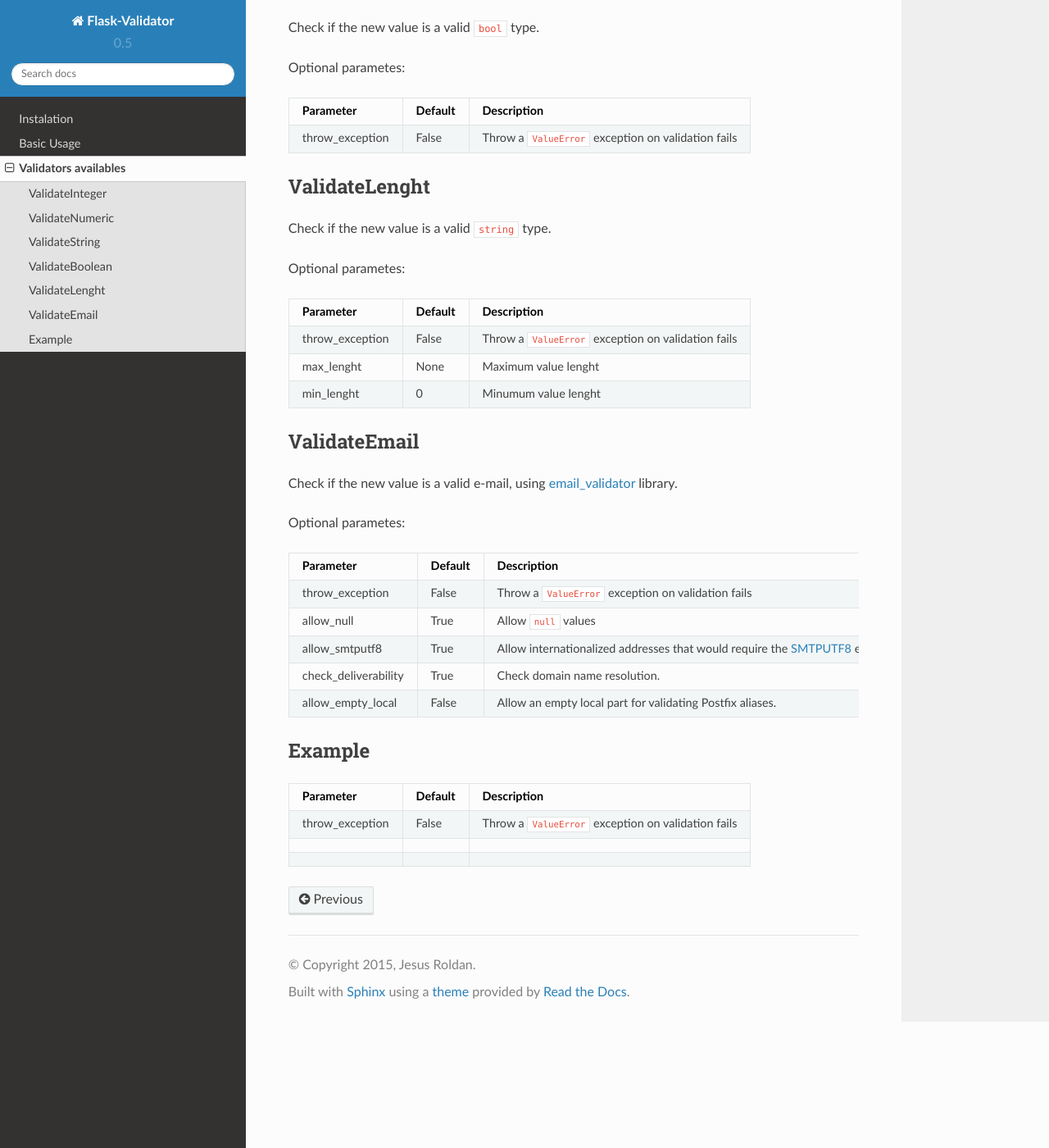
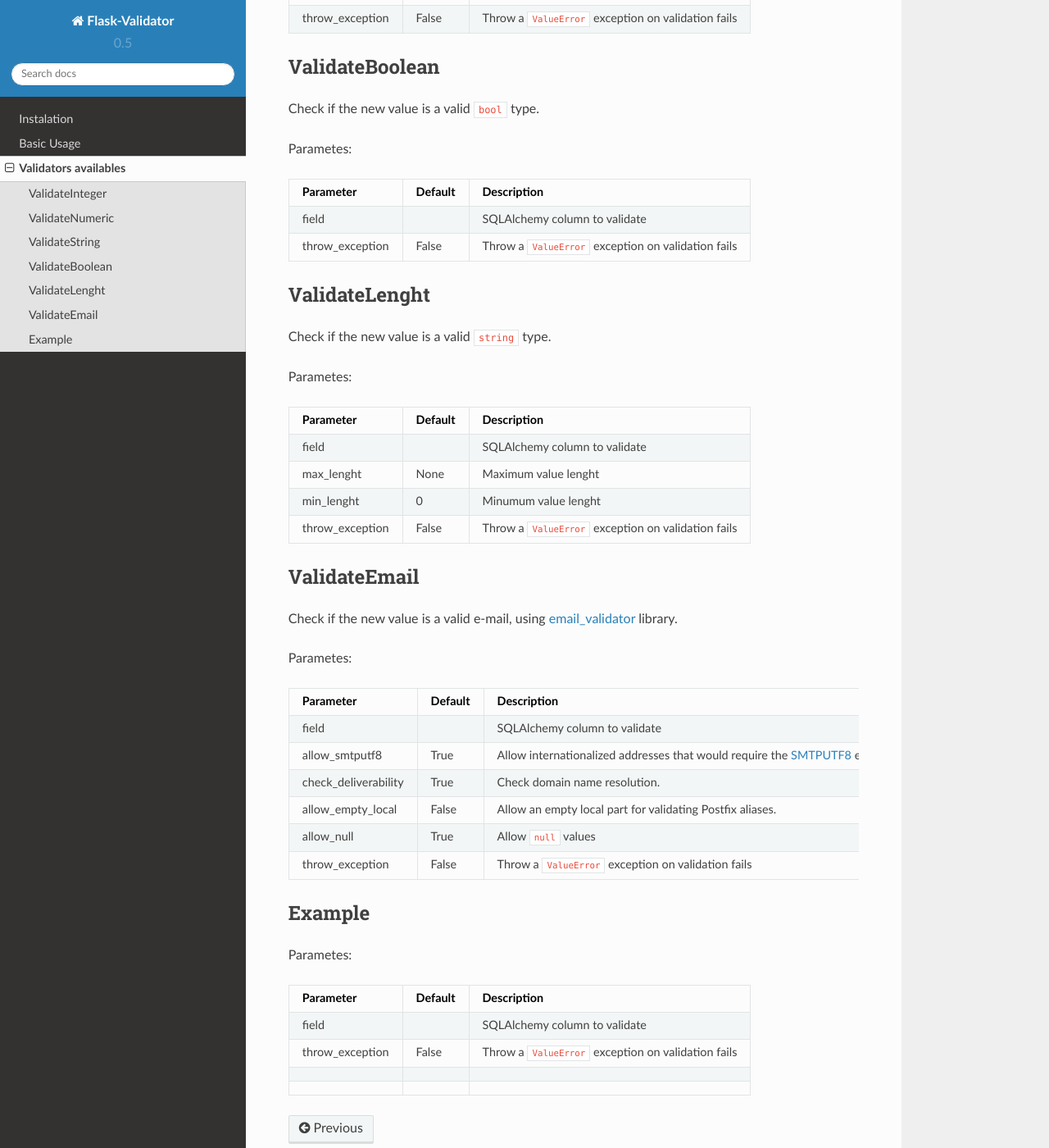
Before and after one commit to xeBuz/Flask-Validator, a Sphinx documentation site: the page built from docs/validators.rst, in a window 1280 px wide and 1400 px high, scrolled down 1451 px. Shown: the whole window at 82% size. Built offline with Sphinx 7.4.7 and the Read the Docs theme 2.0.0, drawn with Linux system fonts in a browser that asks for light colours; some of the changed text lies outside the part shown.

Commit message:
Better __init__()

```diff
--- a/docs/validators.rst
+++ b/docs/validators.rst
@@ -20,16 +20,18 @@ ValidateInteger
 
 Check if the new value is a valid ``int`` or ``long`` type
 
-
-Optional parametes:
+Parametes:
 
 +-------------------------+-----------+-----------------------------------------------------------------+
 | Parameter               | Default   | Description                                                     |
 +=========================+===========+=================================================================+
-| throw_exception         | False     | Throw a ``ValueError`` exception on validation fails            |
+| field                   |           | SQLAlchemy column to validate                                   |
 +-------------------------+-----------+-----------------------------------------------------------------+
 | allow_null              | True      | Allow ``null`` values                                           |
 +-------------------------+-----------+-----------------------------------------------------------------+
+| throw_exception         | False     | Throw a ``ValueError`` exception on validation fails            |
++-------------------------+-----------+-----------------------------------------------------------------+
+
 
 .. note:: ``long`` type is only available i  Python 2.7
 
@@ -42,14 +44,16 @@ ValidateNumeric
 Check if the new value is a valid ``int``, ``long``, ``float`` or ``complex`` type
 
 
-Optional parametes:
+Parametes:
 
 +-------------------------+----------+-----------------------------------------------------------------+
 | Parameter               | Default  | Description                                                     |
 +=========================+==========+=================================================================+
-| throw_exception         | False    | Throw a ``ValueError`` exception on validation fails            |
+| field                   |          | SQLAlchemy column to validate                                   |
 +-------------------------+----------+-----------------------------------------------------------------+
 | allow_null              | True     | Allow ``null`` values                                           |
++-------------------------+----------+-----------------------------------------------------------------+
+| throw_exception         | False    | Throw a ``ValueError`` exception on validation fails            |
 +-------------------------+----------+-----------------------------------------------------------------+
 
 
@@ -64,14 +68,16 @@ ValidateString
 
 Check if the new value is a valid ``string`` type.
 
-Optional parametes:
+Parametes:
 
 +-------------------------+----------+-----------------------------------------------------------------+
 | Parameter               | Default  | Description                                                     |
 +=========================+==========+=================================================================+
-| throw_exception         | False    | Throw a ``ValueError`` exception on validation fails            |
+| field                   |          | SQLAlchemy column to validate                                   |
 +-------------------------+----------+-----------------------------------------------------------------+
 | allow_null              | True     | Allow ``null`` values                                           |
++-------------------------+----------+-----------------------------------------------------------------+
+| throw_exception         | False    | Throw a ``ValueError`` exception on validation fails            |
 +-------------------------+----------+-----------------------------------------------------------------+
 
 
@@ -83,11 +89,13 @@ ValidateBoolean
 
 Check if the new value is a valid ``bool`` type.
 
-Optional parametes:
+Parametes:
 
 +-------------------------+----------+-----------------------------------------------------------------+
 | Parameter               | Default  | Description                                                     |
 +=========================+==========+=================================================================+
+| field                   |          | SQLAlchemy column to validate                                   |
++-------------------------+----------+-----------------------------------------------------------------+
 | throw_exception         | False    | Throw a ``ValueError`` exception on validation fails            |
 +-------------------------+----------+-----------------------------------------------------------------+
 
@@ -100,16 +108,18 @@ ValidateLenght
 
 Check if the new value is a valid ``string`` type.
 
-Optional parametes:
+Parametes:
 
 +-------------------------+----------+-----------------------------------------------------------------+
 | Parameter               | Default  | Description                                                     |
 +=========================+==========+=================================================================+
-| throw_exception         | False    | Throw a ``ValueError`` exception on validation fails            |
+| field                   |          | SQLAlchemy column to validate                                   |
 +-------------------------+----------+-----------------------------------------------------------------+
 | max_lenght              | None     | Maximum value lenght                                            |
 +-------------------------+----------+-----------------------------------------------------------------+
 | min_lenght              | 0        | Minumum value lenght                                            |
++-------------------------+----------+-----------------------------------------------------------------+
+| throw_exception         | False    | Throw a ``ValueError`` exception on validation fails            |
 +-------------------------+----------+-----------------------------------------------------------------+
 
 
@@ -121,20 +131,22 @@ ValidateEmail
 
 Check if the new value is a valid e-mail, using email_validator_ library.
 
-Optional parametes:
+Parametes:
 
 +-------------------------+----------+--------------------------------------------------------------------------------+
 | Parameter               | Default  | Description                                                                    |
 +=========================+==========+================================================================================+
-| throw_exception         | False    | Throw a ``ValueError`` exception on validation fails                           |
-+-------------------------+----------+--------------------------------------------------------------------------------+
-| allow_null              | True     | Allow ``null`` values                                                          |
+| field                   |          | SQLAlchemy column to validate                                                  |
 +-------------------------+----------+--------------------------------------------------------------------------------+
 | allow_smtputf8          | True     | Allow internationalized addresses that would require the SMTPUTF8_ extension.  |
 +-------------------------+----------+--------------------------------------------------------------------------------+
 | check_deliverability    | True     | Check domain name resolution.                                                  |
 +-------------------------+----------+--------------------------------------------------------------------------------+
 | allow_empty_local       | False    | Allow an empty local part for validating Postfix aliases.                      |
++-------------------------+----------+--------------------------------------------------------------------------------+
+| allow_null              | True     | Allow ``null`` values                                                          |
++-------------------------+----------+--------------------------------------------------------------------------------+
+| throw_exception         | False    | Throw a ``ValueError`` exception on validation fails                           |
 +-------------------------+----------+--------------------------------------------------------------------------------+
 
 
@@ -144,9 +156,13 @@ Optional parametes:
 Example
 -------
 
+Parametes:
+
 +-------------------------+----------+-----------------------------------------------------------------+
 | Parameter               | Default  | Description                                                     |
 +=========================+==========+=================================================================+
+| field                   |          | SQLAlchemy column to validate                                   |
++-------------------------+----------+-----------------------------------------------------------------+
 | throw_exception         | False    | Throw a ``ValueError`` exception on validation fails            |
 +-------------------------+----------+-----------------------------------------------------------------+
 |                         |          |                                                                 |
```
Also changed, not shown: README.md (+1 -1 lines), 2 other files.
